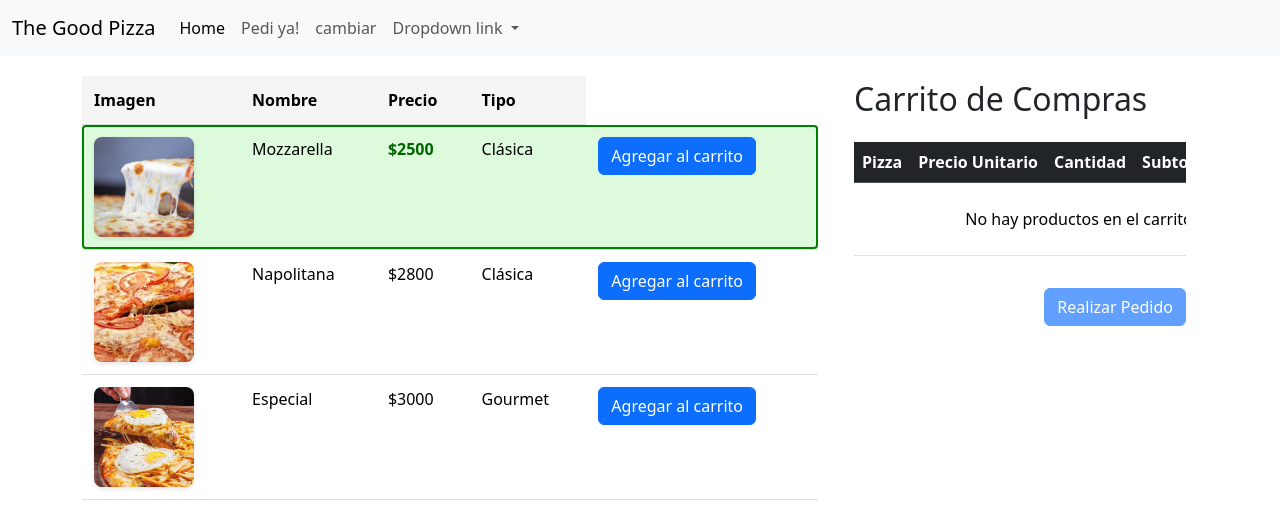
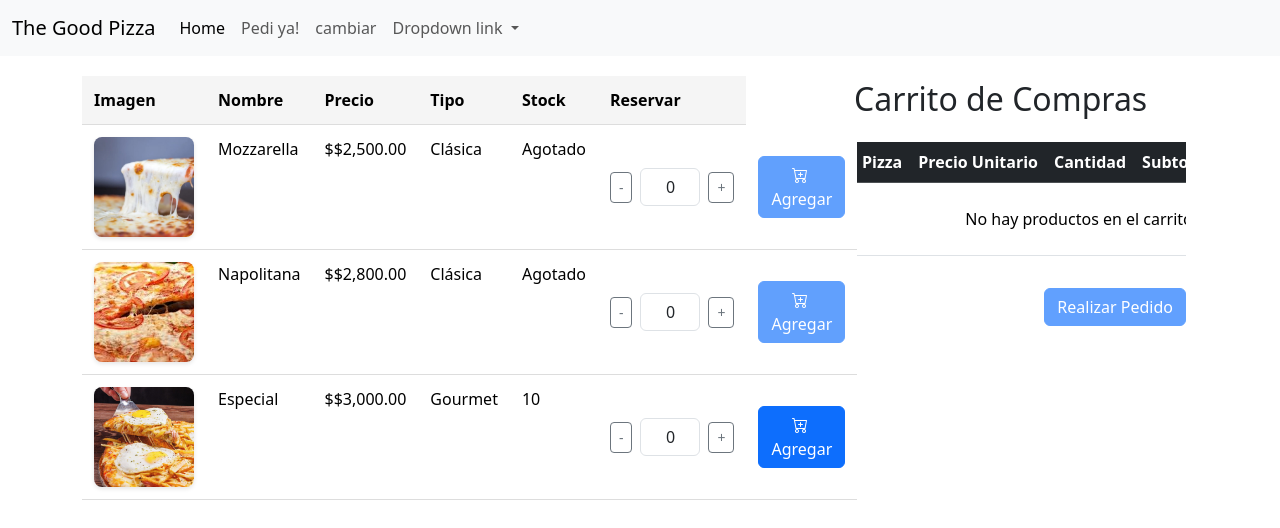
Before and after one commit to JulioTudai/proyectoAngular, an Angular app: page / in a window 1280 px wide. Shown: the top 528 px of the page. Built offline with nearby package versions, Linux system fonts and the light colour scheme.

Commit message:
volvimos a seguir la clase

```diff
--- a/src/app/app.module.ts
+++ b/src/app/app.module.ts
@@ -5,6 +5,7 @@ import { AppRoutingModule } from './app-routing.module';
 import { AppComponent } from './app.component';
 import { PizzaListComponent } from './pizza-list/pizza-list.component';
 import { CarritoComponent } from './carrito/carrito.component';
+import { FormsModule } from '@angular/forms';
 
 @NgModule({
   declarations: [
@@ -14,7 +15,8 @@ import { CarritoComponent } from './carrito/carrito.component';
   ],
   imports: [
     BrowserModule,
-    AppRoutingModule
+    AppRoutingModule,
+    FormsModule
   ],
   providers: [],
   bootstrap: [AppComponent]
--- a/src/app/pizza-list/Pizza.ts
+++ b/src/app/pizza-list/Pizza.ts
@@ -1,7 +1,10 @@
 export interface Pizza {
+  id: number;
   nombre: string;
   precio: number;
   tipo: string;
   imagen: string;
   oferta: boolean;
+  stock: number;
+  cantidad: number;
 }
--- a/src/app/pizza-list/pizza-list.component.html
+++ b/src/app/pizza-list/pizza-list.component.html
@@ -5,19 +5,47 @@
             <th>Nombre</th>
             <th>Precio</th>
             <th>Tipo</th>
+            <th>Stock</th>
+            <th>Reservar</th>
         </tr>
     </thead>
     <tbody>
-        <tr *ngFor="let pizza of pizzas" [class.oferta]="pizza.oferta">
+        @for (pizza of pizzas; track pizza.id) {
+        <tr [class.oferta]="pizza.oferta && pizza.stock > 0">
             <td>
               <img [src]="pizza.imagen" [alt]="pizza.nombre" class="pizza-image">
             </td>
             <td>{{pizza.nombre}}</td>
-            <td [class.precio]="pizza.oferta">${{pizza.precio}}</td>
+            <td [class.precio]="pizza.oferta">${{pizza.precio | currency:'USD':'symbol':'1.2-2' }}</td>
             <td>{{pizza.tipo}}</td>
-            <td>
-              <button class="btn btn-primary">Agregar al carrito</button>
+            @if (pizza.stock > 0) {
+                <td>{{pizza.stock}}</td>
+            }
+            @else {
+              <td>Agotado</td>
+            }
+            <td class="align-middle">
+              <div class="d-flex align-items-center">
+                <button class="btn btn-outline-secondary btn-sm me-2" (click)="restarCantidad(pizza)">-</button>
+                <input
+                    (keyup)="ingresoTeclado($event, pizza)"
+                    type = "text"
+                    [(ngModel)]="pizza.cantidad"
+                    class="form-control text-center"
+                    style="width: 60px;">
+                <button class="btn btn-outline-secondary btn-sm ms-2" (click)="sumarCantidad(pizza)">+</button>
+              </div>
+            </td>
+            <td class="align-middle">
+              <button [disabled]="pizza.stock === 0" class="btn btn-primary">
+                <i class="bi bi-cart-plus me-1"></i> Agregar
+              </button>
             </td>
         </tr>
+        }@empty {
+            <tr>
+                <td colspan="5" class="text-center">No hay pizzas disponibles</td>
+            </tr>
+        }
     </tbody>
 </table>
--- a/src/app/pizza-list/pizza-list.component.ts
+++ b/src/app/pizza-list/pizza-list.component.ts
@@ -8,27 +8,61 @@ import { Pizza } from './Pizza';
   styleUrl: './pizza-list.component.scss'
 })
 export class PizzaListComponent {
+
+  restarCantidad(pizza: Pizza): void {
+    if (pizza.cantidad >= 1) {
+      pizza.cantidad--;
+    }
+  }
+
+  sumarCantidad(pizza: Pizza): void {
+    if (pizza.cantidad < pizza.stock) {
+      pizza.cantidad++;
+    }
+  }
+
+  ingresoTeclado(event, pizza: Pizza): void {
+    let number = parseInt(event.key);
+    if (number >= 0 && number <= 9) {
+      if (pizza.cantidad >= 1 && pizza.cantidad < pizza.stock) {
+        pizza.cantidad++;
+      }
+    }
+    else {
+      event.preventDefault();
+    }
+  }
+
   pizzas: Pizza[] = [
     {
+      id: 1,
       nombre: 'Mozzarella',
       precio: 2500,
       tipo: 'Clásica',
       imagen: "/assets/img/Mozzarella-pizza.jpg",
-      oferta: true
+      oferta: true,
+      stock: 0,
+      cantidad: 0
     },
     {
+      id: 2,
       nombre: 'Napolitana',
       precio: 2800,
       tipo: 'Clásica',
       imagen: "/assets/img/images.jpeg",
-      oferta: false
+      oferta: true,
+      stock: 0,
+      cantidad: 0
     },
     {
+      id: 3,
       nombre: 'Especial',
       precio: 3000,
       tipo: 'Gourmet',
       imagen: "/assets/img/nu04s777Q_720x0__1.jpg",
-      oferta: false
+      oferta: false,
+      stock: 10,
+      cantidad: 0
     }
   ]
 
```
